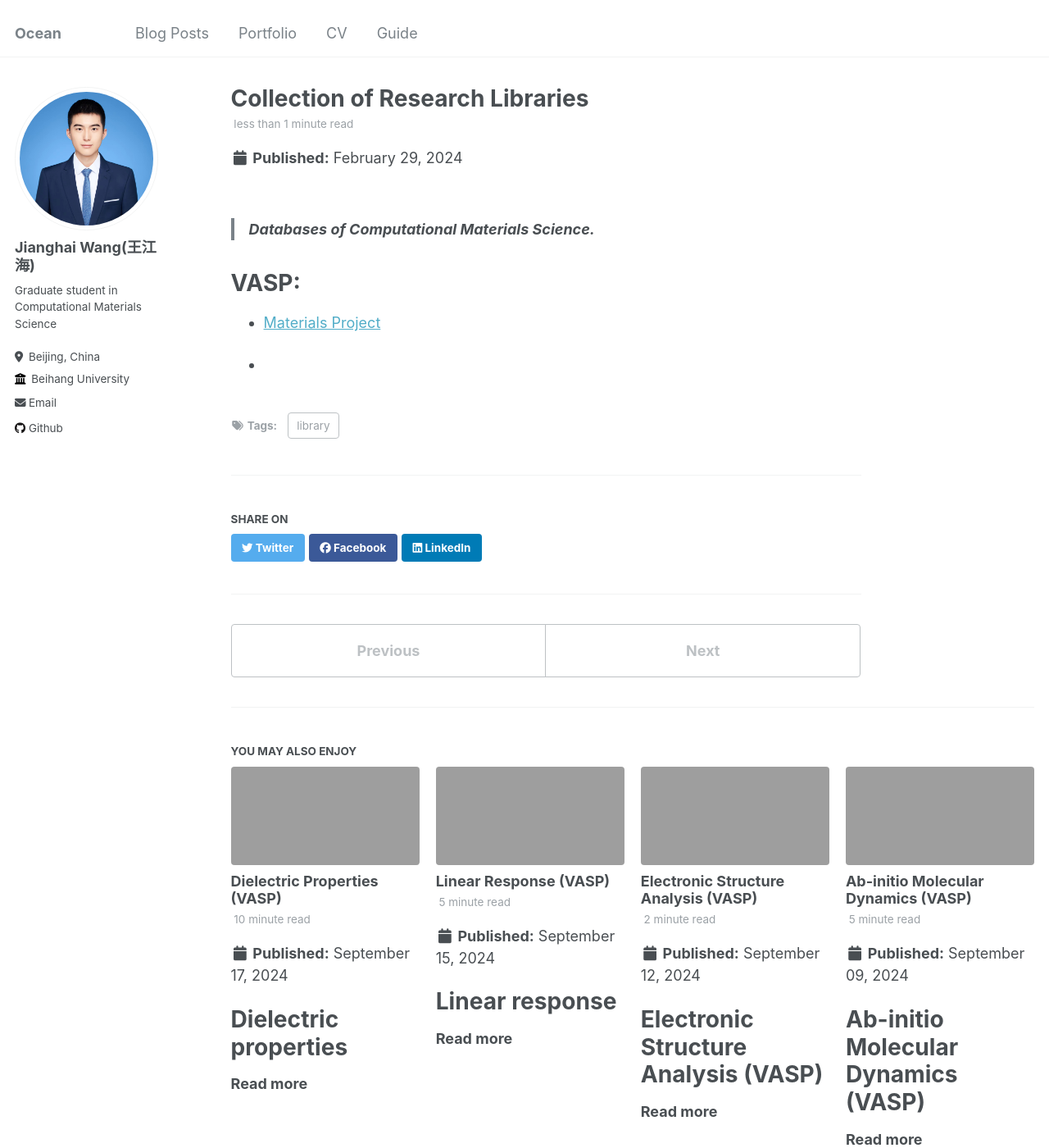
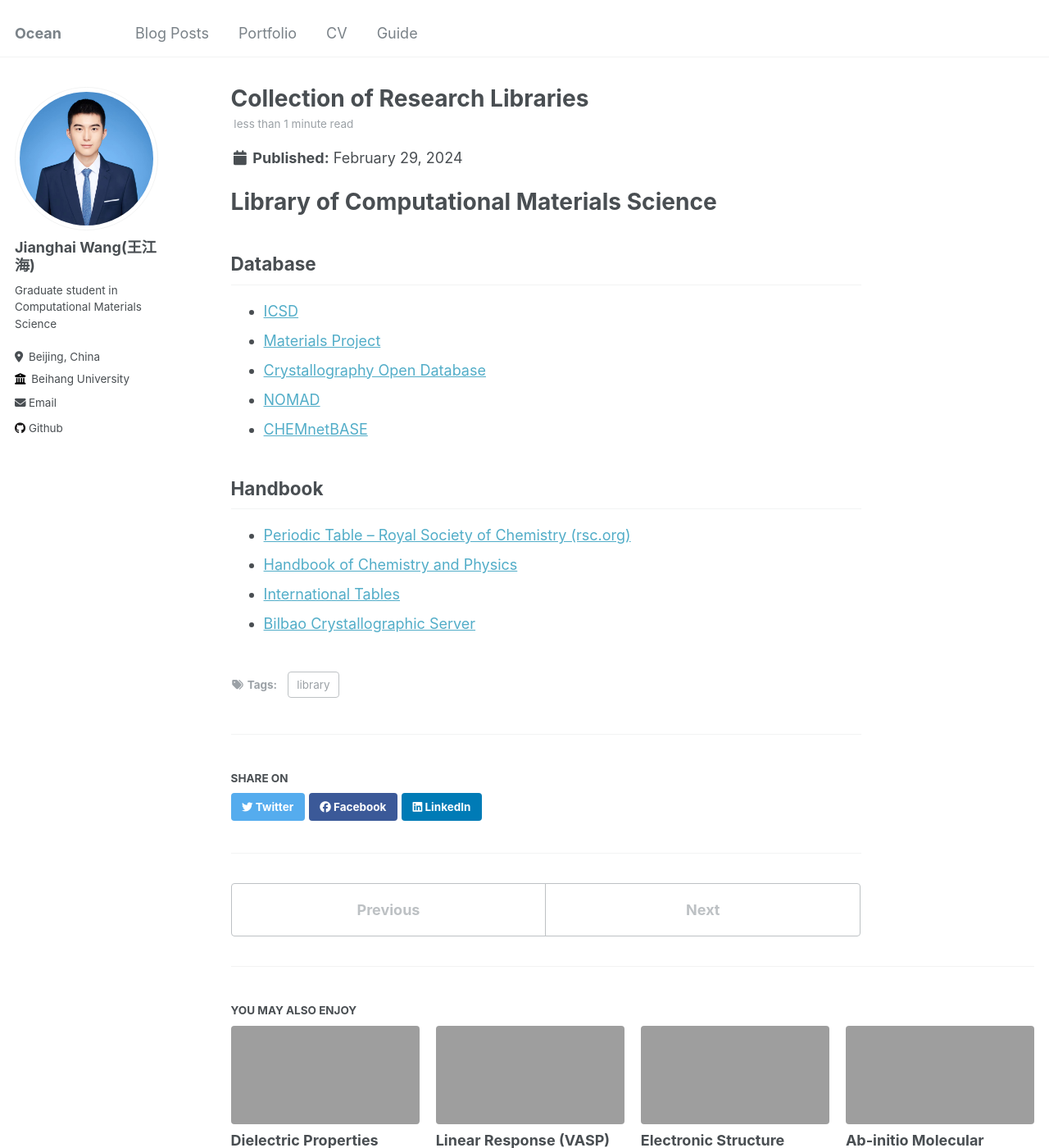
Before and after one commit to Ocean-JH/Ocean-JH.github.io, a Jekyll site: the page built from _posts/2024-02-29-research-libraries.md, in a window 1280 px wide and 1400 px high. Shown: the whole window at 82% size. Built offline with Jekyll 4.4.1, drawn with Linux system fonts in a browser that asks for light colours.

Commit message:
format fix

```diff
--- a/_posts/2024-02-29-research-libraries.md
+++ b/_posts/2024-02-29-research-libraries.md
@@ -5,11 +5,21 @@ tags:
   - library
 ---
 
-> **Databases of Computational Materials Science.**
+# Library of Computational Materials Science
+
+## Database
+
+- [ICSD](https://icsd.products.fiz-karlsruhe.de/en)
+- [Materials Project](https://next-gen.materialsproject.org/)
+- [Crystallography Open Database](http://www.crystallography.net/cod/index.php)
+- [NOMAD](https://nomad-lab.eu/nomad-lab/)
+- [CHEMnetBASE](https://www.chemnetbase.com)
 
 
-# VASP:
 
-- [Materials Project](https://next-gen.materialsproject.org/)
+## Handbook
 
--
+- [Periodic Table – Royal Society of Chemistry (rsc.org)](https://www.rsc.org/periodic-table/)
+- [Handbook of Chemistry and Physics](https://hbcp.chemnetbase.com)
+- [International Tables](https://it.iucr.org/)
+- [Bilbao Crystallographic Server](https://www.cryst.ehu.es/)
```
Also changed, not shown: _posts/2024-02-29-research-utilities.md (+8 -9 lines), _posts/2024-09-15-linear-response.md (+21 -1 lines), _posts/2024-09-17-dielectric-properties.md (+53 -0 lines).
